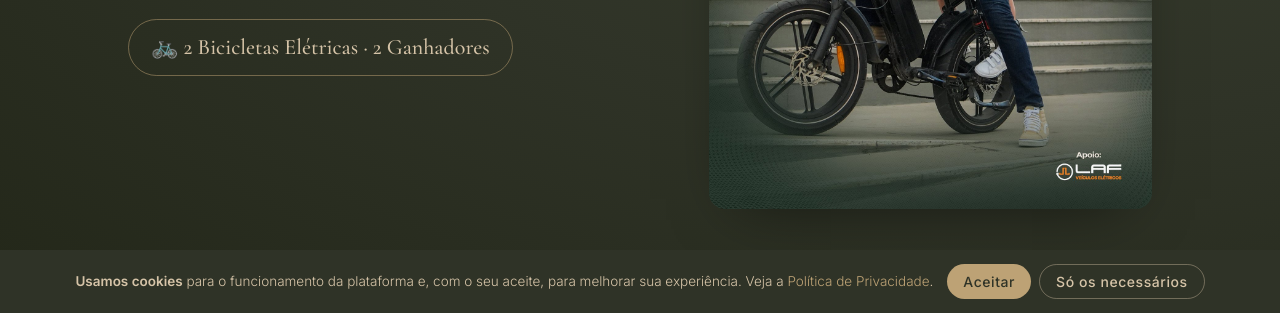
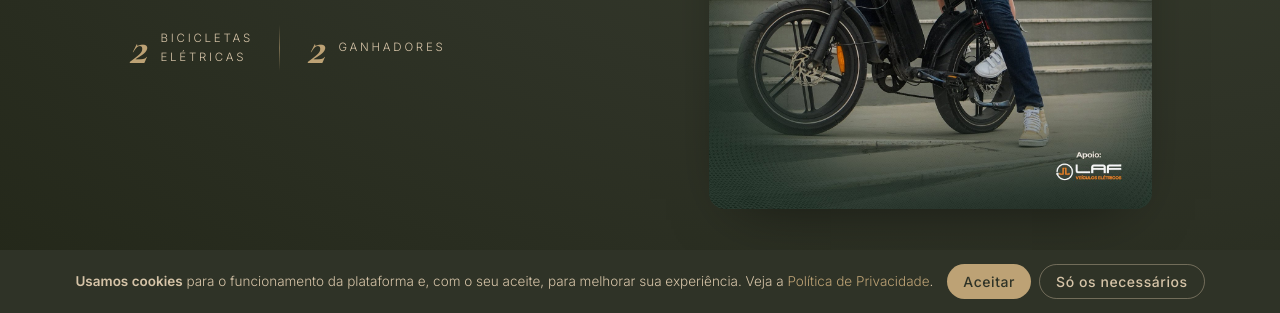
Before and after one commit to aldeiadaserrashopping-beep/compre-e-concorra-aldeia, a website: page index.html in a window 1280 px wide. Shown: the part 487-800 px from the top of the page. Drawn offline with nearby package versions, Linux system fonts and the light colour scheme.

Commit message:
Add files via upload

```diff
--- a/index.html
+++ b/index.html
@@ -37,8 +37,13 @@
   .hero h1{font-family:var(--serif);font-weight:700;font-size:64px;line-height:1.02;margin:0 0 18px;color:#fff}
   .hero h1 em{font-style:italic;color:var(--dourado)}
   .hero p.lead{font-size:18px;font-weight:300;color:#e9e3d6;max-width:440px;margin:0 0 28px}
-  .hero .premio{display:inline-flex;align-items:center;gap:10px;font-family:var(--serif);font-size:22px;color:var(--areia);
-    border:1px solid rgba(189,162,117,.5);border-radius:40px;padding:10px 22px}
+  /* Destaque dos prêmios: números em serif dourado + rótulos em caixa alta espaçada */
+  .hero .premio{display:flex;align-items:center;gap:26px;margin-top:4px}
+  .hero .premio .p-item{display:flex;align-items:center;gap:14px}
+  .hero .premio .p-num{font-family:var(--serif);font-style:italic;font-weight:700;font-size:46px;line-height:1;color:var(--dourado)}
+  .hero .premio .p-label{font-family:var(--sans);font-size:11.5px;letter-spacing:.24em;text-transform:uppercase;
+    color:var(--areia);line-height:1.6}
+  .hero .premio .p-div{width:1px;height:46px;background:linear-gradient(180deg,transparent,rgba(189,162,117,.55),transparent)}
   /* Arte da campanha — preenche todo o espaço, sem borda */
   .hero-arte{aspect-ratio:4/5;border-radius:16px;overflow:hidden;display:flex;
     box-shadow:0 20px 60px -30px rgba(0,0,0,.6)}
@@ -125,7 +130,11 @@
         <div class="kicker">Shopping Aldeia da Serra apresenta</div>
         <h1>Compre e <em>Concorra</em></h1>
         <p class="lead">A cada R$ 500,00 em compras nas lojas participantes, você ganha um Número da Sorte para concorrer.</p>
-        <div class="premio">🚲 2 Bicicletas Elétricas · 2 Ganhadores</div>
+        <div class="premio">
+          <div class="p-item"><span class="p-num">2</span><span class="p-label">Bicicletas<br>Elétricas</span></div>
+          <div class="p-div"></div>
+          <div class="p-item"><span class="p-num">2</span><span class="p-label">Ganhadores</span></div>
+        </div>
       </div>
       <div class="hero-arte" id="hero-arte">
         <img src="/arte-campanha.jpg" alt="Campanha Compre e Concorra — Shopping Aldeia da Serra">
```
